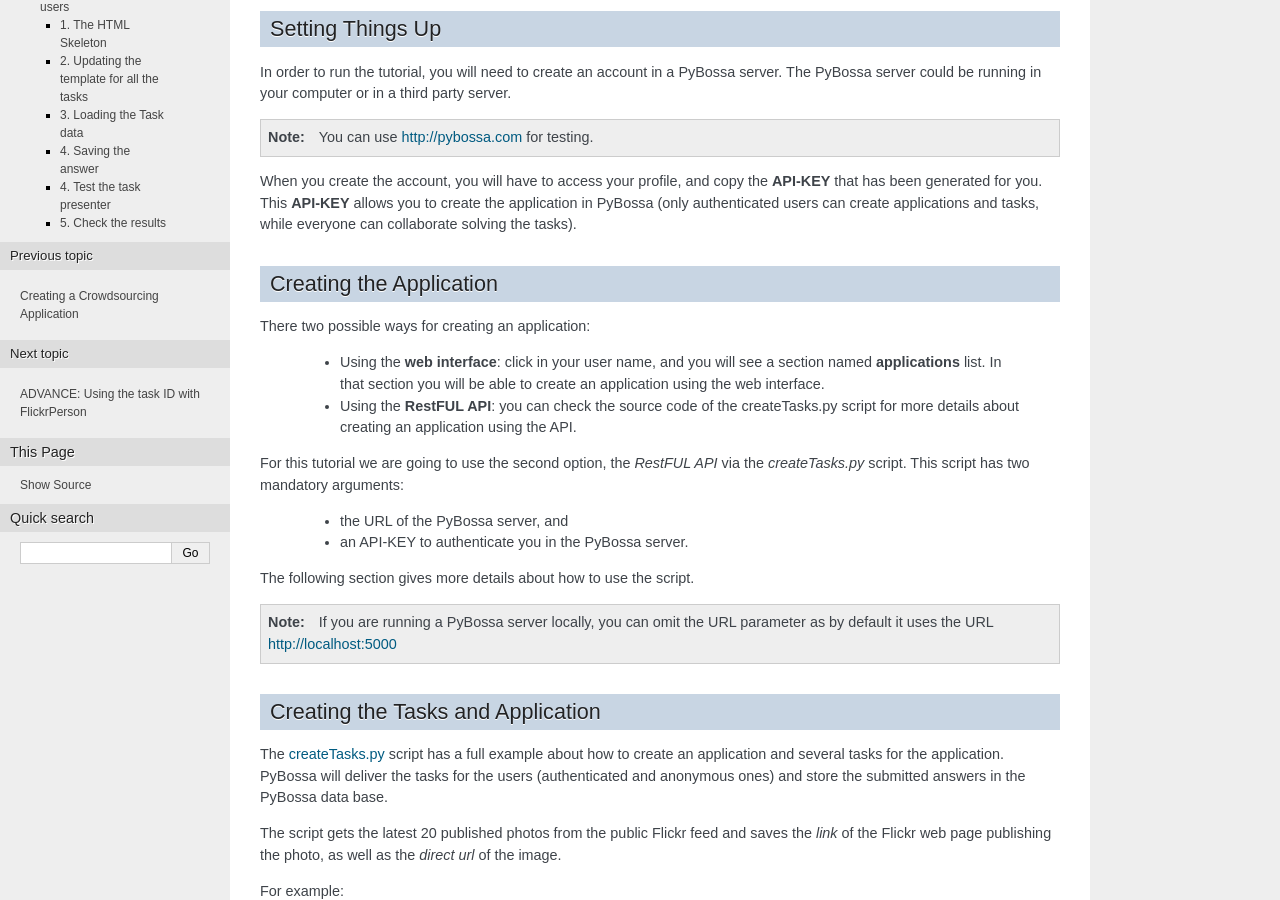
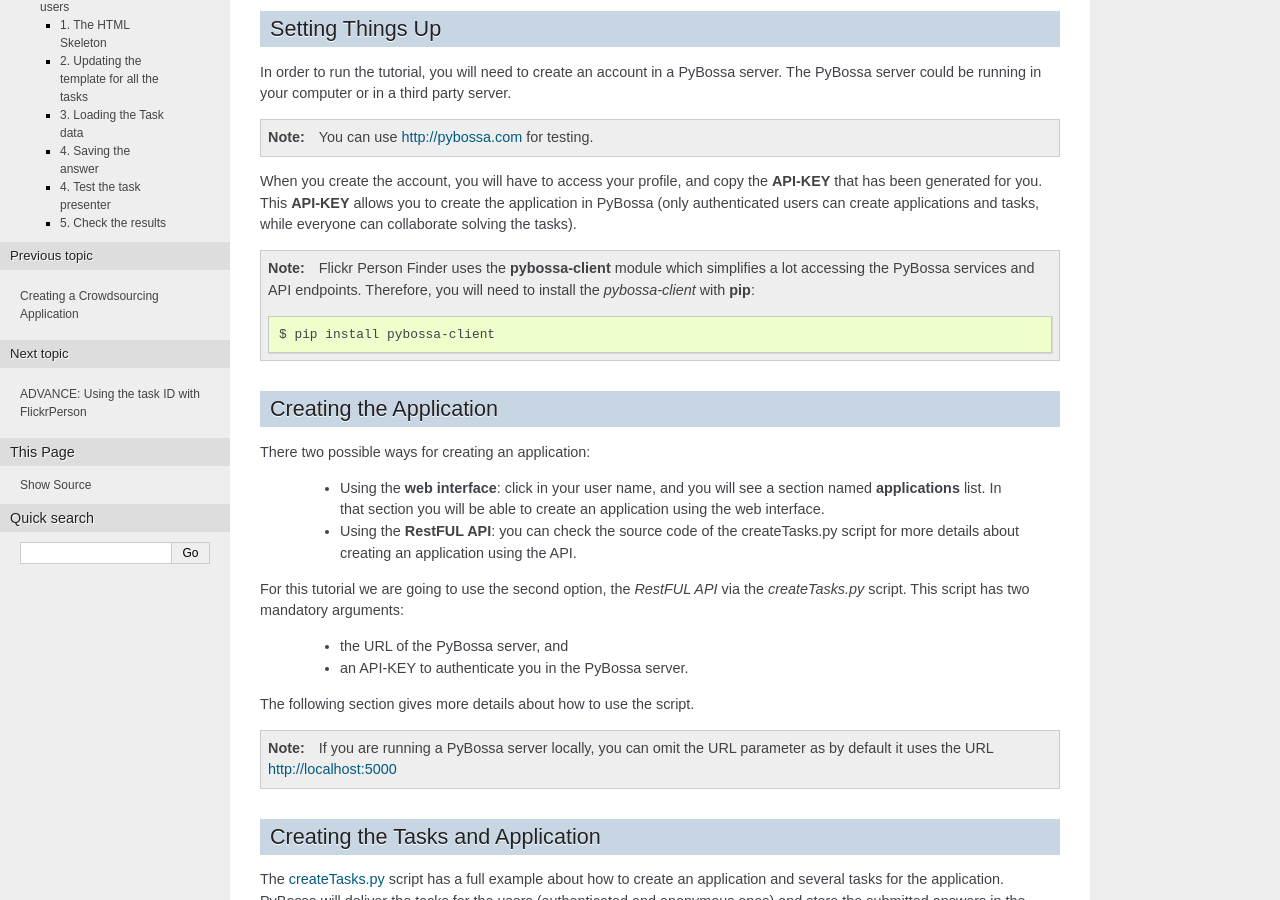
Before and after one commit to Scifabric/pybossa, a Sphinx documentation site: the page built from doc/user/create-application-tutorial.rst, in a window 1280 px wide and 900 px high, scrolled down 344 px. Built offline with Sphinx 7.4.7, drawn with Linux system fonts in a browser that asks for light colours.

Commit message:
pybossa-client update

```diff
--- a/doc/user/create-application-tutorial.rst
+++ b/doc/user/create-application-tutorial.rst
@@ -32,6 +32,14 @@ When you create the account, you will have to access your profile, and copy the
 **API-KEY** that has been generated for you. This **API-KEY** allows you to create the
 application in PyBossa (only authenticated users can create applications and
 tasks, while everyone can collaborate solving the tasks).
+
+.. note::
+
+    Flickr Person Finder uses the **pybossa-client** module which simplifies a lot
+    accessing the PyBossa services and API endpoints. Therefore, you will need to
+    install the *pybossa-client* with **pip**::
+
+    $ pip install pybossa-client
 
 Creating the Application
 ========================
```
